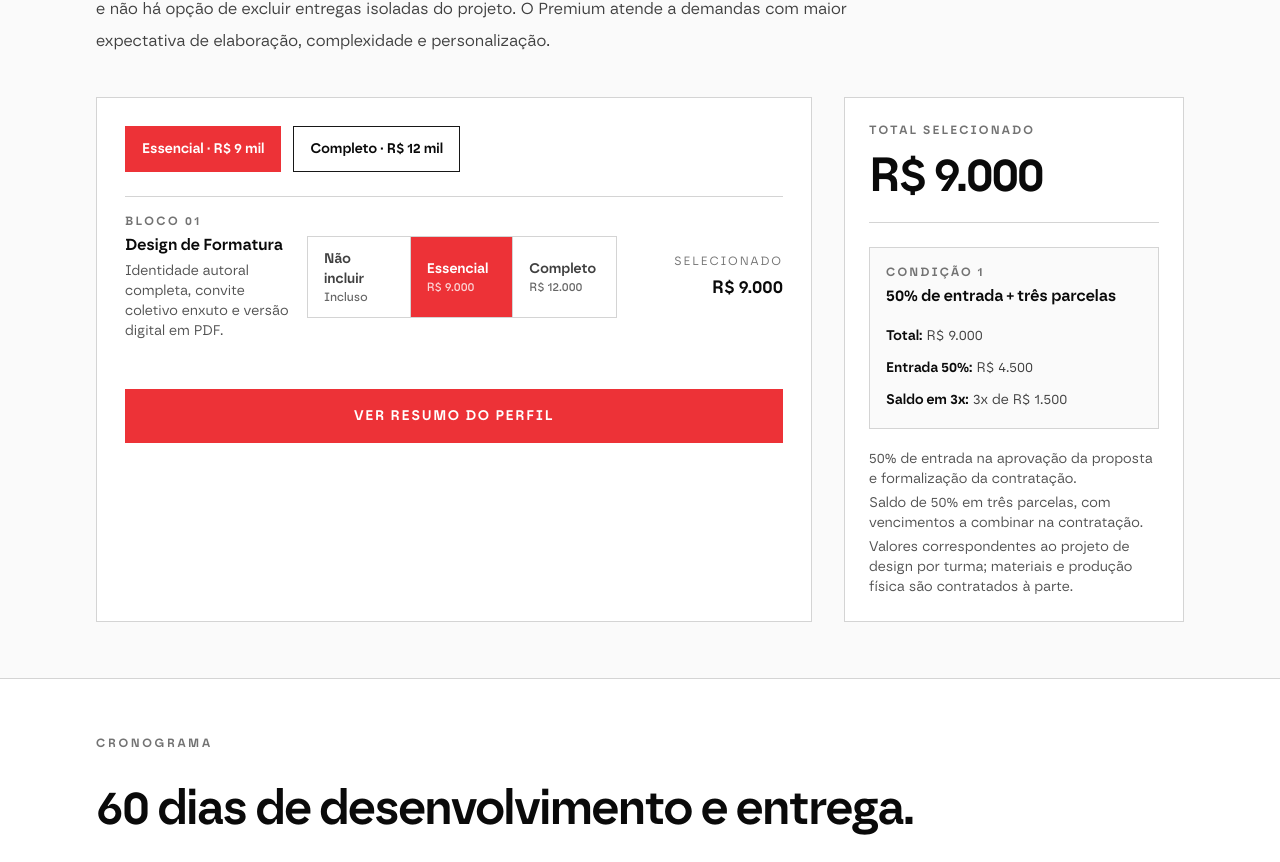
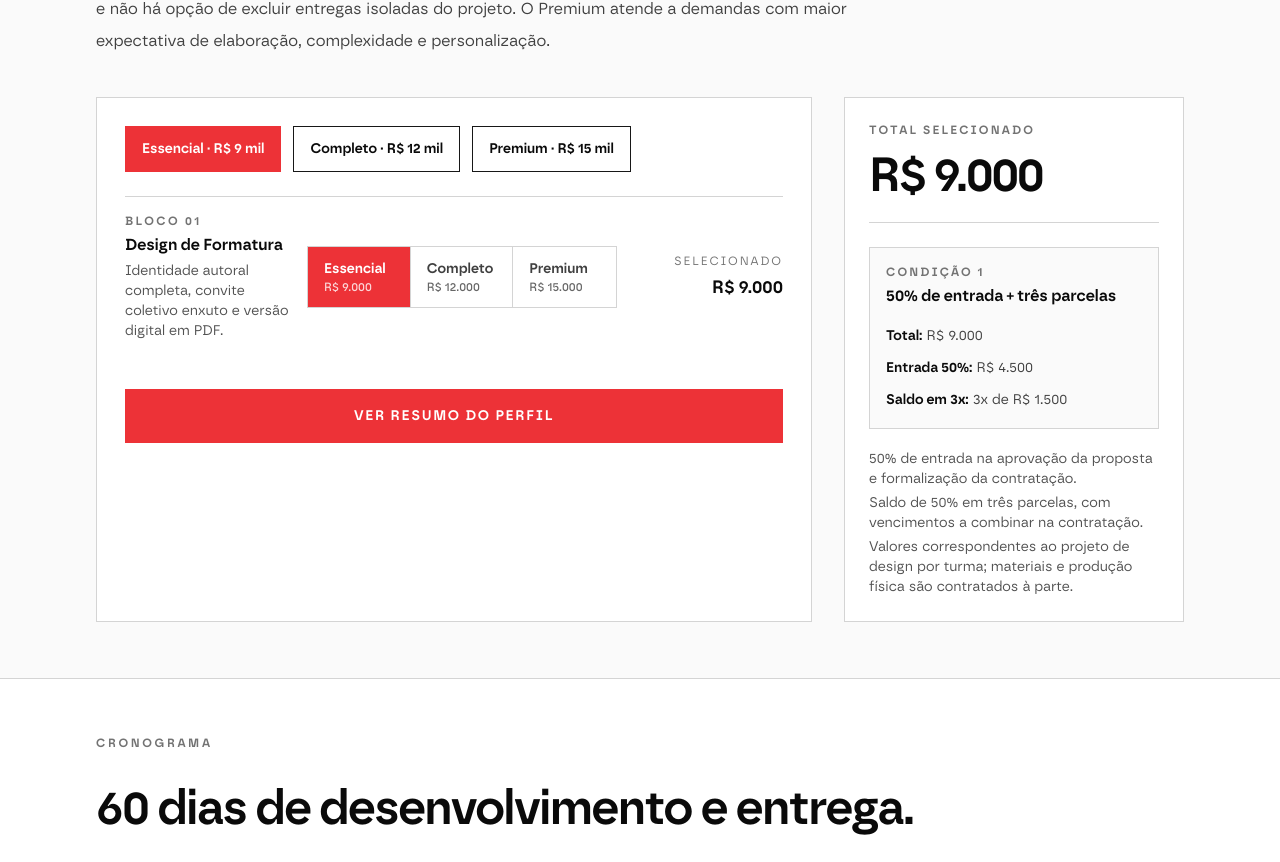
Before and after one commit to pm746/proposta-ensaio, a React (Vite) app: page / in a window 1280 px wide. Shown: the part 2839-3701 px from the top of the page. Built offline with nearby package versions, Linux system fonts and the light colour scheme.

Commit message:
Corrigir build e instalar proposta Ensaio completa: src/App.jsx

```diff
--- a/src/App.jsx
+++ b/src/App.jsx
@@ -74,10 +74,15 @@ const getAvailableModes = (block) => {
     });
   }
 
+  if (block?.premium) {
+    modes.push({ key: "premium", ...block.premium });
+  }
+
   return modes;
 };
 
-const getCalculatorOptions = (block) => [noneOption, ...getAvailableModes(block)];
+const getCalculatorOptions = (block) =>
+  block?.required ? getAvailableModes(block) : [noneOption, ...getAvailableModes(block)];
 
 const getDefaultMode = (block) => {
   if (block?.standard) return "standard";
@@ -199,7 +204,7 @@ function ScopeAccordion({ block, open, onToggle }) {
       {open ? (
         <div
           className={`grid gap-4 pb-6 ${
-            availableModes.length > 1 ? "md:grid-cols-2" : "md:grid-cols-1"
+            availableModes.length > 2 ? "md:grid-cols-3" : availableModes.length > 1 ? "md:grid-cols-2" : "md:grid-cols-1"
           }`}
         >
           {availableModes.map((option) => (
@@ -508,6 +513,15 @@ export default function ProposalConfigurator() {
         : selection[block.key] === getDefaultMode(block)
     );
 
+  const hasAnyPremium = blocks.some((block) => Boolean(block.premium));
+  const allPremium =
+    hasAnyPremium &&
+    blocks.every((block) =>
+      block.premium
+        ? selection[block.key] === "premium"
+        : selection[block.key] === getDefaultMode(block)
+    );
+
   const summaryText = useMemo(() => {
     const paymentLines = paymentOptions.flatMap((option, index) => {
       if (option.equalInstallments) {
@@ -540,7 +554,7 @@ export default function ProposalConfigurator() {
       `E-mail: ${contactData.email || "Não informado"}`,
       `WhatsApp: ${contactData.whatsapp || "Não informado"}`,
       "",
-      "Blocos selecionados:",
+      "Perfil selecionado:",
       "",
       ...selectedBlocks.map(
         (item) =>
@@ -586,6 +600,7 @@ export default function ProposalConfigurator() {
       Object.fromEntries(
         blocks.map((block) => [
           block.key,
+          mode === "premium" && block.premium ? "premium" :
           mode === "expanded" && block.expanded ? "expanded" : getDefaultMode(block),
         ])
       )
@@ -665,7 +680,7 @@ export default function ProposalConfigurator() {
       addList(payment.milestones);
     }
 
-    addText("Blocos selecionados", "font-size: 11px; font-weight: 700; letter-spacing: 2px; text-transform: uppercase; color: #666666; margin-top: 22px; border-top: 1px solid #dddddd; padding-top: 16px;");
+    addText("Perfil selecionado", "font-size: 11px; font-weight: 700; letter-spacing: 2px; text-transform: uppercase; color: #666666; margin-top: 22px; border-top: 1px solid #dddddd; padding-top: 16px;");
 
     selectedBlocks.forEach((item) => {
       addText(`Bloco ${item.id} · ${item.title}`, "font-size: 15px; font-weight: 700; margin-top: 14px;");
@@ -1086,6 +1101,19 @@ export default function ProposalConfigurator() {
                     </span>
                   </button>
                 ) : null}
+                {hasAnyPremium ? (
+                  <button
+                    onClick={() => setAll("premium")}
+                    className={`whitespace-nowrap border px-3 py-3 text-center text-xs font-semibold transition sm:px-4 sm:text-sm ${
+                      allPremium
+                        ? "border-[var(--accent)] bg-[var(--accent)] text-white"
+                        : "border-neutral-900 bg-white text-neutral-950 hover:bg-neutral-100"
+                    }`}
+                  >
+                    <span className="sm:hidden">{sections.investment.premiumButtonMobile || "Premium"}</span>
+                    <span className="hidden sm:inline">{sections.investment.premiumButtonDesktop || "Premium"}</span>
+                  </button>
+                ) : null}
               </div>
 
               {blocks.map((block) => (
```
